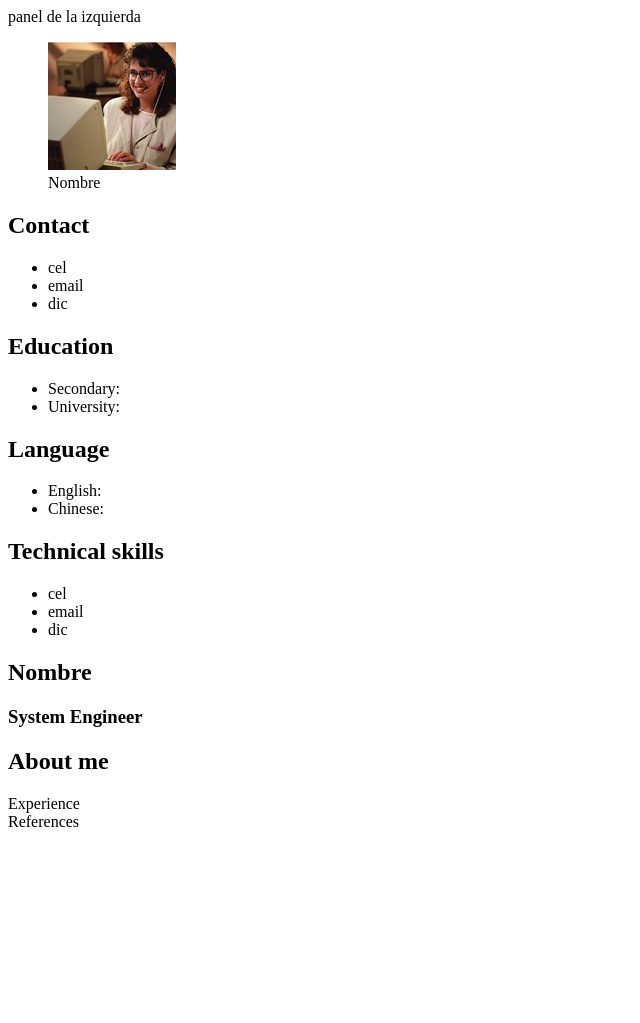
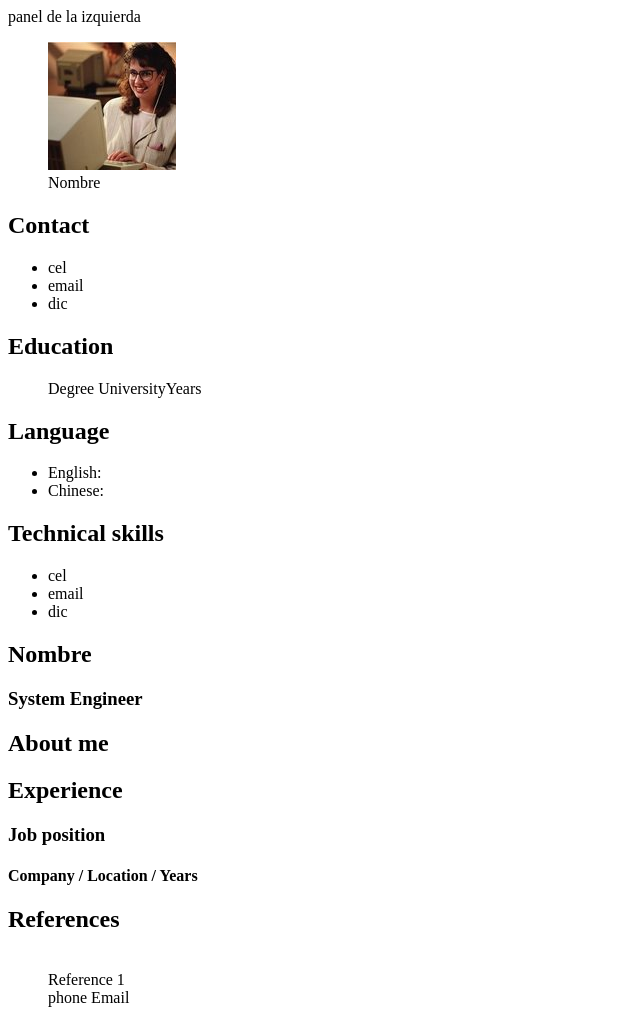
Before and after one commit to Jose-Dehan/CV, a plain HTML site: page index.html in a window 1280 px wide. Shown: the whole page, without its empty margins (0-640 px from the left). Before the commit the page ends 839 px from the top, so only its background shows below. Drawn offline with Linux system fonts and the light colour scheme.

Commit message:
references

```diff
--- a/index.html
+++ b/index.html
@@ -31,8 +31,9 @@
         <section>
             <h2>Education</h2>
             <ul>
-                <li>Secondary: </li>
-                <li>University: </li>
+                <span>Degree</span>
+                <span>University</span><span>Years</span>
+
             </ul>
         </section>
         <section>
@@ -63,10 +64,23 @@
         <p></p>
     </section>
     <section>
-        Experience
+        <h2>Experience</h2>
+        <article>
+            <h3>Job position</h3>
+            <h4>Company / Location / Years</h4>
+            <p></p>
+        </article>
     </section>
     <section>
-        References
+        <h2>References</h2>
+        <article>
+            <figure>
+                <img src="" alt=""/>
+                <figcaption>Reference 1</figcaption>
+                <span>phone</span>
+                <span>Email</span>
+            </figure>
+        </article>
     </section>
 
 </body>
```
